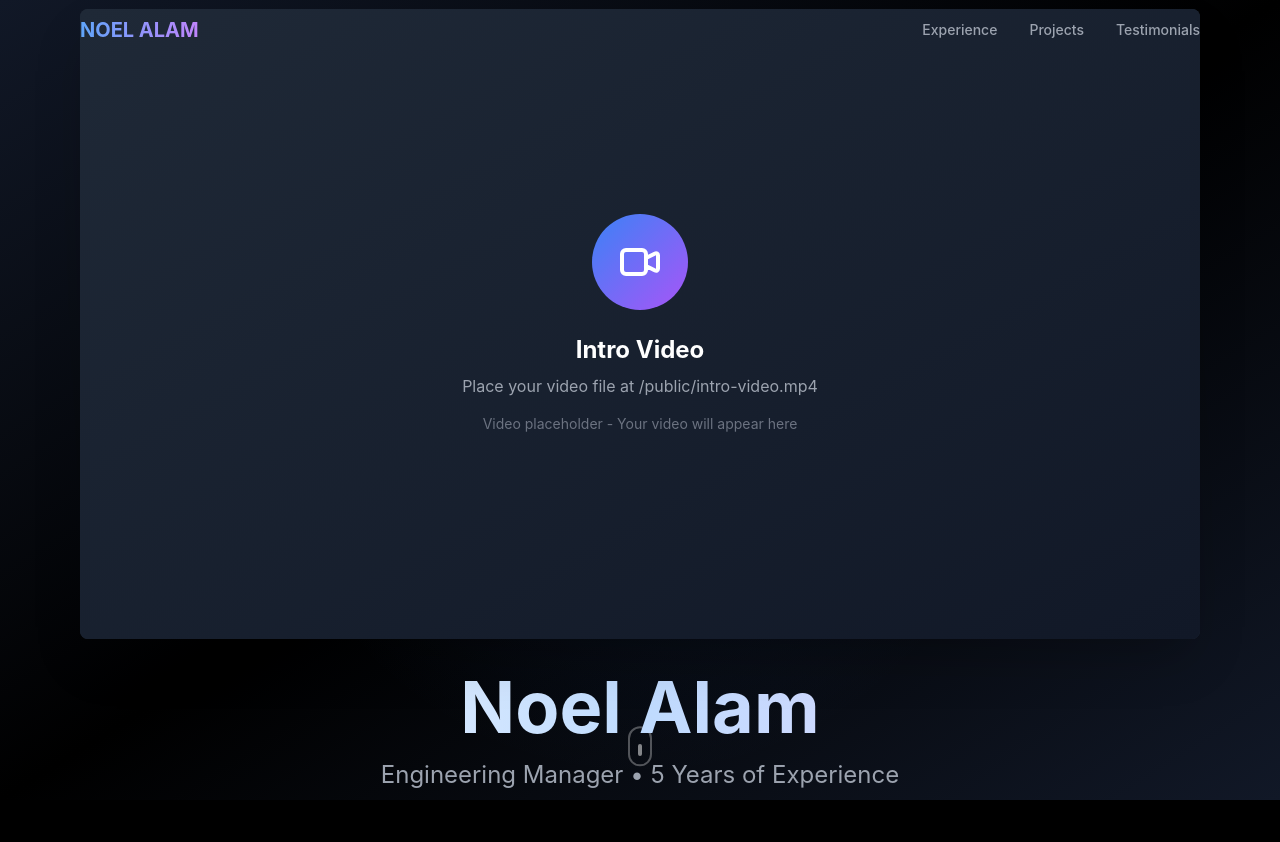
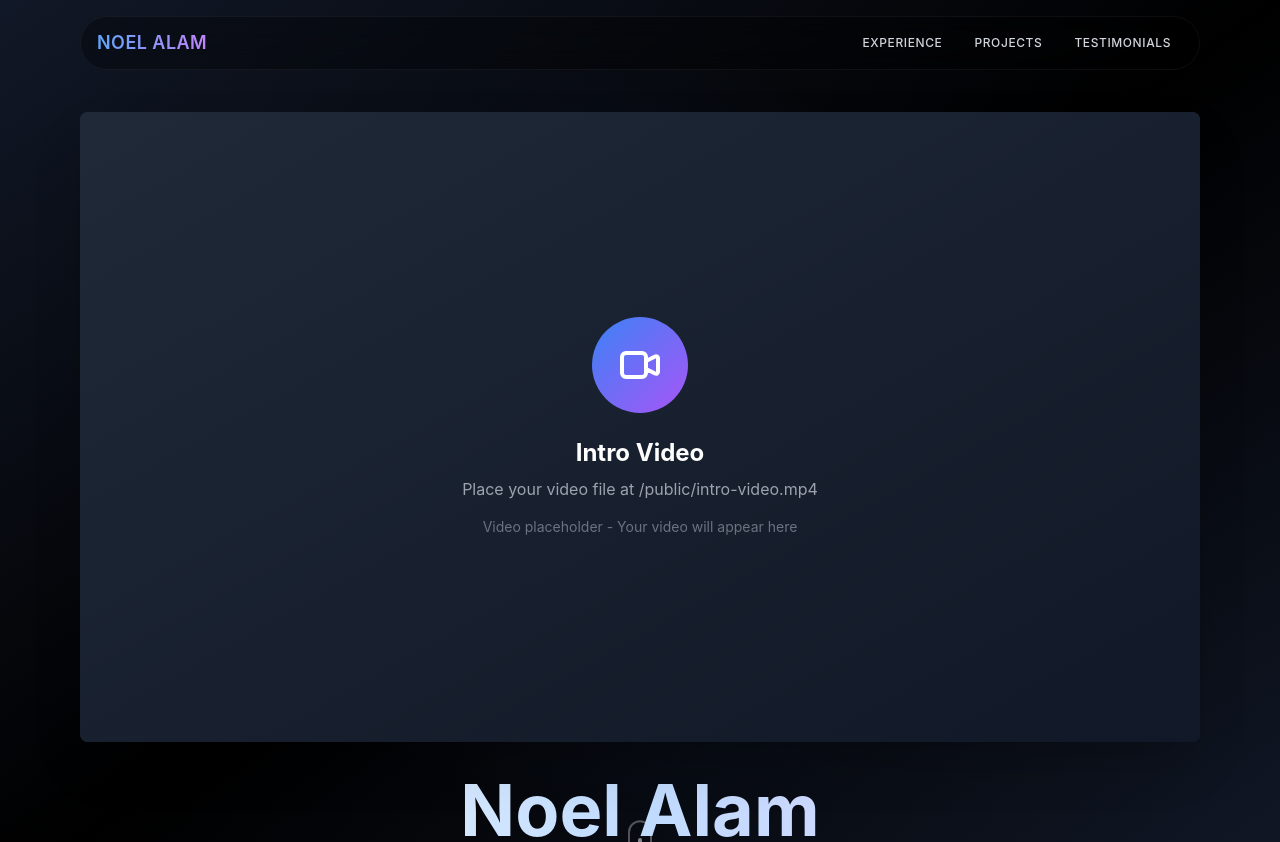
Before and after one commit to noelalam9999/Noelalam.com, a Next.js app: page / in a window 1280 px wide. Shown: the top 842 px of the page. Built offline with nearby package versions, Linux system fonts and the light colour scheme.

Commit message:
design fixes

```diff
--- a/components/IntroVideo.tsx
+++ b/components/IntroVideo.tsx
@@ -22,7 +22,7 @@
   };
 
   return (
-    <section className="relative min-h-screen flex items-center justify-center bg-gradient-to-br from-gray-900 via-black to-gray-900 overflow-hidden">
+    <section className="relative min-h-screen pt-24 md:pt-28 flex items-start justify-center bg-gradient-to-br from-gray-900 via-black to-gray-900 overflow-hidden">
       <div className="absolute inset-0 bg-[radial-gradient(circle_at_50%_50%,rgba(59,130,246,0.1),transparent_50%)]" />
 
       <motion.div
--- a/components/Navigation.tsx
+++ b/components/Navigation.tsx
@@ -50,39 +50,41 @@
       initial={{ y: -100 }}
       animate={{ y: 0 }}
       transition={{ duration: 0.5 }}
-      className={`fixed top-0 left-0 right-0 z-50 transition-all duration-300 ${
-        isScrolled
-          ? 'bg-black/80 backdrop-blur-md border-b border-gray-800'
-          : 'bg-transparent'
-      }`}
+      className="fixed top-0 left-0 right-0 z-50 transition-all duration-300"
     >
       <div className="max-w-6xl mx-auto px-4 py-4">
-        <div className="flex items-center justify-between">
+        <div
+          className={`flex items-center justify-between rounded-full border px-4 py-3 transition-all duration-300 ${
+            isScrolled
+              ? 'bg-black/70 backdrop-blur-md border-white/10 shadow-lg shadow-black/20'
+              : 'bg-black/30 backdrop-blur-md border-white/5'
+          }`}
+        >
           <motion.button
             whileHover={{ scale: 1.05 }}
             whileTap={{ scale: 0.95 }}
             onClick={() => window.scrollTo({ top: 0, behavior: 'smooth' })}
-            className="text-xl font-bold bg-gradient-to-r from-blue-400 to-purple-400 bg-clip-text text-transparent"
+            className="text-base sm:text-lg font-semibold tracking-wide bg-gradient-to-r from-blue-400 to-purple-400 bg-clip-text text-transparent"
           >
             NOEL ALAM
           </motion.button>
 
-          <div className="hidden md:flex items-center gap-8">
+          <div className="hidden md:flex items-center gap-2">
             {['experience', 'projects', 'testimonials'].map((section) => (
               <button
                 key={section}
                 onClick={() => scrollToSection(section)}
-                className={`relative text-sm font-medium transition-colors ${
+                className={`relative rounded-full px-3 py-1.5 text-xs font-medium uppercase tracking-wider transition-all ${
                   activeSection === section
-                    ? 'text-blue-400'
-                    : 'text-gray-400 hover:text-white'
+                    ? 'text-white bg-white/10'
+                    : 'text-gray-300 hover:text-white hover:bg-white/5'
                 }`}
               >
                 {section.charAt(0).toUpperCase() + section.slice(1)}
                 {activeSection === section && (
                   <motion.div
                     layoutId="activeSection"
-                    className="absolute -bottom-1 left-0 right-0 h-0.5 bg-blue-400"
+                    className="absolute inset-x-2 -bottom-0.5 h-px bg-gradient-to-r from-blue-400 to-purple-400"
                   />
                 )}
               </button>
```
